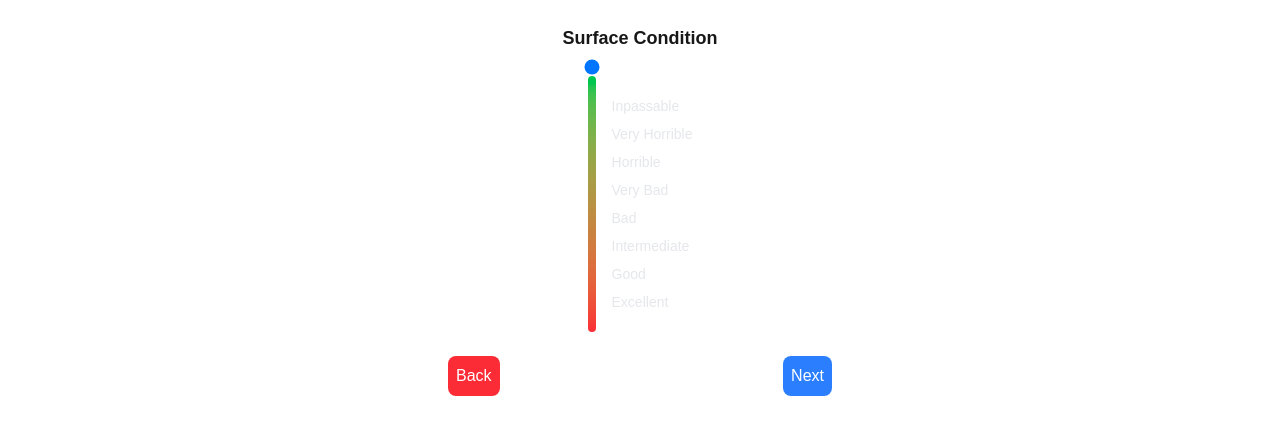
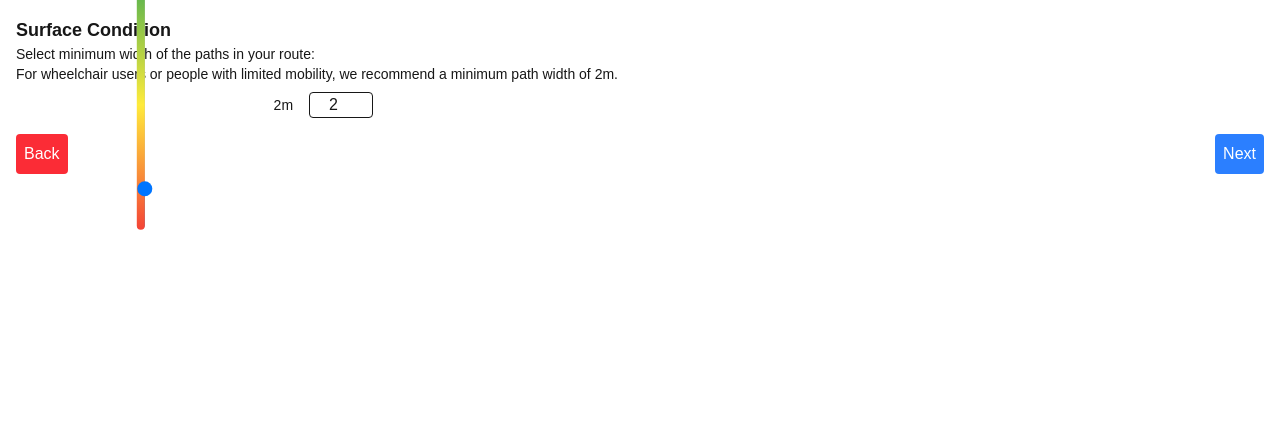
Before and after one commit to 2-many-obstacles/2-many-obstacles, a Next.js app: page /settings/surface_condition in a window 1280 px wide. Shown: the top 434 px of the page. Built offline with nearby package versions, Linux system fonts and the light colour scheme.

Commit message:
zwischenstand

```diff
--- /dev/null
+++ b/src/pages/settings/surface_condition copy.tsx
@@ -0,0 +1,55 @@
+import { useState } from "react";
+
+export default function SurfaceCondition({ onSubmit }: { onSubmit: (next: boolean, surfaceCondition: string) => void }) {
+  const [condition, setCondition] = useState<number>(2);
+  const [sliderValue, setSliderValue] = useState<number>(condition);
+
+  const labels = [
+    "Inpassable", "Very Horrible", "Horrible", "Very Bad", "Bad", "Intermediate", "Good", "Excellent"
+  ];
+
+  return (
+    <div className="p-6 flex flex-col items-center space-y-6">
+      <h2 className="text-lg font-bold">Surface Condition</h2>
+      <div className="flex items-center space-x-4">
+        <div className="relative flex flex-col items-center">
+          <div className="relative w-2 h-64 bg-gradient-to-t from-red-500 to-green-500 rounded-lg"></div>
+          <input
+            type="range"
+            min="1"
+            max="8"
+            step="1"
+            value={sliderValue}
+            onChange={(e) => setSliderValue(Number(e.target.value))} // Convert to number
+            className="absolute w-64 transform -rotate-90 appearance-none"
+            style={{
+              WebkitAppearance: "none",
+              appearance: "none",
+              background: "transparent",
+              outline: "none",
+              position: "absolute",
+              top: "50%",
+              transform: "translateY(-50%)",
+            }}
+          />
+        </div>
+        <div className="flex flex-col space-y-2">
+          {labels.map((label, index) => (
+            <div key={index} className="text-sm text-gray-200">
+              {label}
+            </div>
+          ))}
+        </div>
+      </div>
+
+      <div className="flex justify-between w-full max-w-sm">
+        <button className="p-2 bg-red-500 text-white rounded-lg" onClick={() => onSubmit(false, "")}>
+          Back
+        </button>
+        <button className="p-2 bg-blue-500 text-white rounded-lg" onClick={() => onSubmit(true, "")}>
+          Next
+        </button>
+      </div>
+    </div>
+  );
+}
--- a/src/pages/settings/surface_condition.tsx
+++ b/src/pages/settings/surface_condition.tsx
@@ -1,43 +1,63 @@
-export default function SurfaceCondition({ onSubmit }: { onSubmit: (next: boolean, surfaceCondition: string) => void }) {
-  const labels = [
-    "Inpassable", "Very Horrible", "Horrible", "Very Bad", "Bad", "Intermediate", "Good", "Excellent"
-  ];
+import { useState } from "react";
+
+export default function SurfaceCondition(props: { onSubmit: (next: boolean, condition: number) => void }) {
+  const [condition, setCondition] = useState<number>(2);
+  const [sliderValue, setSliderValue] = useState<number>(condition);
 
   return (
-    <div className="p-6 flex flex-col items-center space-y-6">
+    <div className="p-4">
       <h2 className="text-lg font-bold">Surface Condition</h2>
-      <div className="flex items-center space-x-4">
-        <div className="relative flex flex-col items-center">
-          <div className="relative w-2 h-64 bg-gradient-to-t from-red-500 to-green-500 rounded-lg"></div>
-          <input
-            type="range"
-            min="1"
-            max="8"
-            step="1"
-            className="absolute w-64 transform -rotate-90 appearance-none"
-            style={{
-              WebkitAppearance: "none",
-              appearance: "none",
-              background: "transparent",
-              outline: "none",
-            }}
-            onChange={(e) => console.log(`Selected level: ${e.target.value}`)}
+      <p className="mb-2 text-sm font-medium">
+        Select minimum width of the paths in your route:<br />
+        For wheelchair users or people with limited mobility, we recommend a minimum path width of 2m.
+      </p>
+      <div className="flex items-center">
+        <input
+          type="range"
+          min="1"
+          max="8"
+          value={sliderValue}
+          onChange={(e) => setSliderValue(Number(e.target.value))} // Convert to number
+            className="w-1/5 -rotate-90"
           />
-        </div>
-        <div className="flex flex-col space-y-2">
-          {labels.map((label, index) => (
-            <div key={index} className="text-sm text-gray-200">
-              {label}
-            </div>
-          ))}
-        </div>
+        <span className="ml-2 text-sm">{sliderValue}m</span>
+
+        <style>
+            {`
+            input[type="range"]::-webkit-slider-runnable-track {
+              background: linear-gradient(to left, #4caf50, #ffeb3b, #f44336);
+              height: 8px;
+              border-radius: 4px;
+            }
+
+            input[type="range"]::-webkit-slider-thumb {
+              -webkit-appearance: none;
+              appearance: none;
+              width: 16px;
+              height: 16px;
+              background:rgb(255, 255, 255);
+              border-radius: 50%;
+              cursor: pointer; /* Change cursor to pointer for better usability */
+            }
+            input[type="range"]:focus {
+              outline: none;
+            }
+            `}
+        </style>
+        <input
+          type="number"
+          min="1"
+          max="5"
+          value={sliderValue}
+          onChange={(e) => setSliderValue(Number(e.target.value))} // Convert to number
+          className="ml-4 w-16 text-center border rounded"
+        />
       </div>
-
-      <div className="flex justify-between w-full max-w-sm">
-        <button className="p-2 bg-red-500 text-white rounded-lg" onClick={() => onSubmit(false, "")}>
+      <div className="mt-4 flex justify-between">
+        <button className="p-2 bg-red-500 text-white rounded" onClick={() => props.onSubmit(false, condition)}>
           Back
         </button>
-        <button className="p-2 bg-blue-500 text-white rounded-lg" onClick={() => onSubmit(true, "")}>
+        <button className="p-2 bg-blue-500 text-white rounded" onClick={() => props.onSubmit(true, condition)}>
           Next
         </button>
       </div>
```
